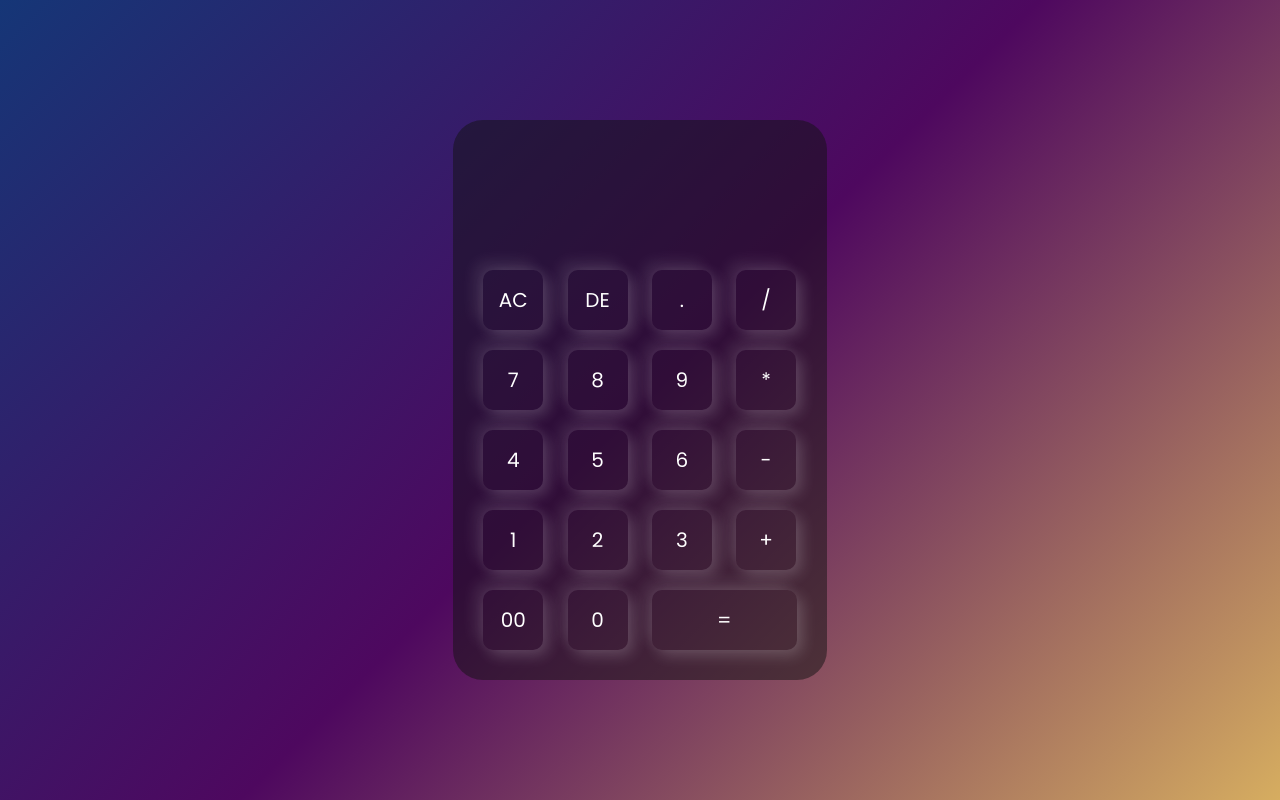
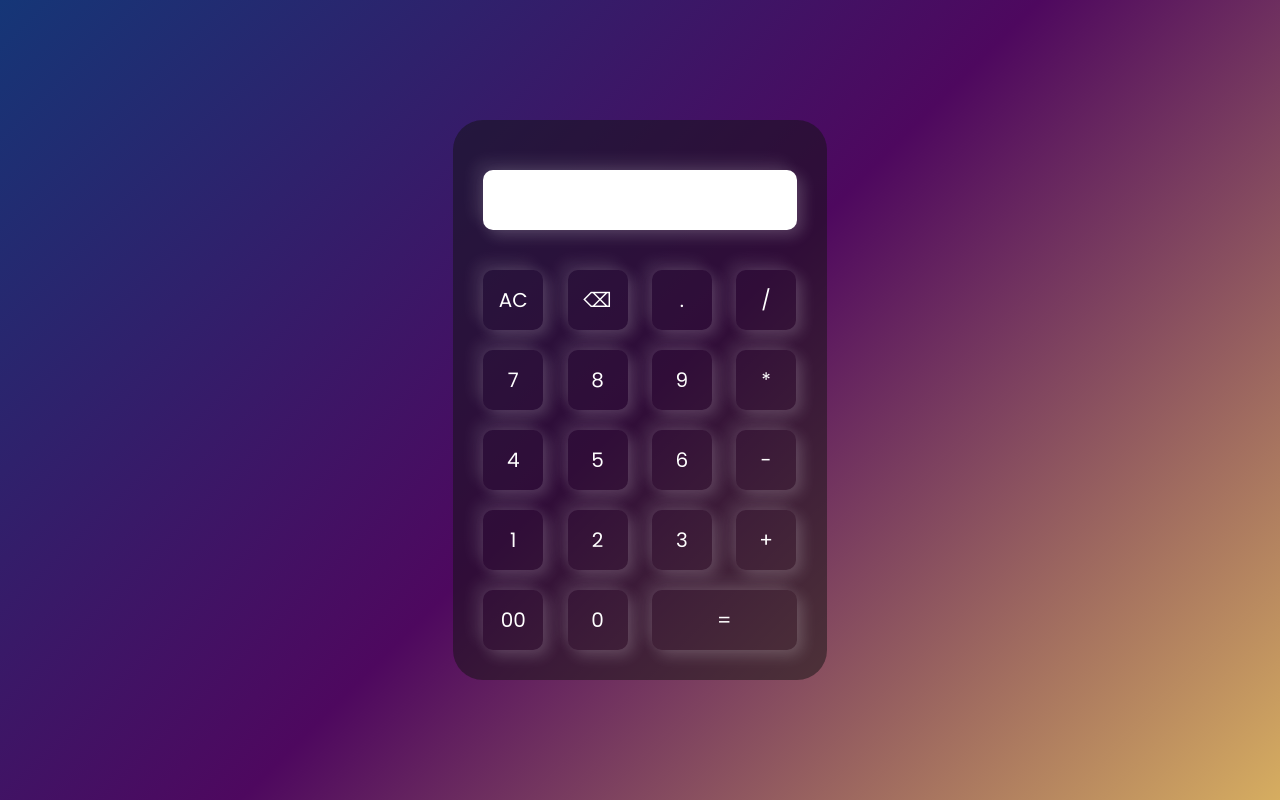
Before and after one commit to KingZingBoss/Calculator, a plain HTML site: page index.html in a window 1280 px wide. In both pictures the pointer is over the input 640 px from the left and 200 px from the top of the page. Drawn offline with Linux system fonts and the light colour scheme; a web font is replaced by a local one.

Commit message:
Update style.css

```diff
--- a/assets/css/style.css
+++ b/assets/css/style.css
@@ -42,6 +42,13 @@ body {
     color: #fff;
     cursor: pointer;
     margin: 10px;
+}
+
+.calculator form input:hover {
+    box-shadow: -8px -8px 15px rgba(255, 255, 255, 0.1), 5px 5px 15px rgba(255, 255, 255, 0.2);
+    background: #fff;
+    font-size: 20px;
+    color: black;
 }
 
 form .display {
--- a/index.html
+++ b/index.html
@@ -16,7 +16,7 @@
                     </div>
                     <div>
                         <input type="button" value="AC" onclick="display.value = '' " />
-                        <input type="button" value="DE" onclick="display.value = display.value.toString().slice(0,-1)" />
+                        <input type="button" value="⌫" onclick="display.value = display.value.toString().slice(0,-1)" />
                         <input type="button" value="." onclick="display.value += '.' " />
                         <input class="operator" type="button" value="/" onclick="display.value += '/'" />
                     </div>
```
